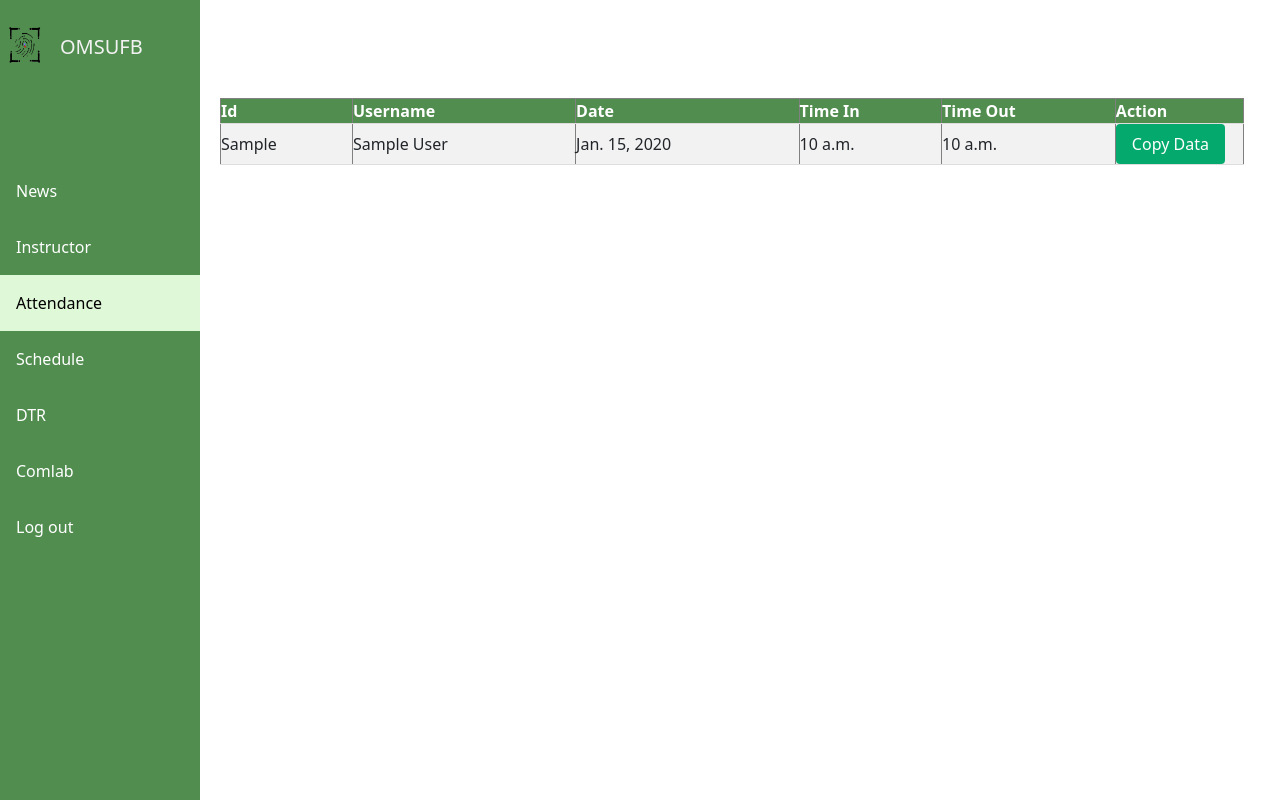
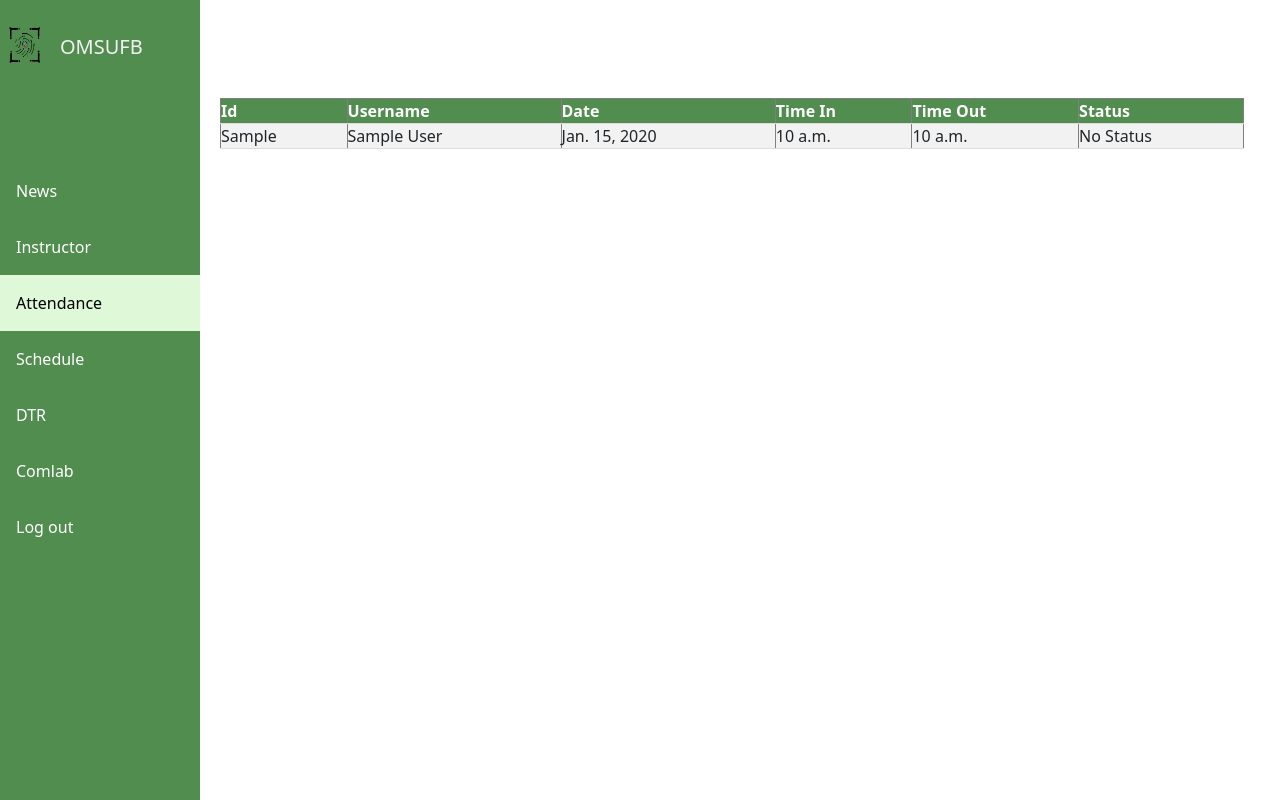
Before and after one commit to Velsariaa/instructor-attendance-sytem, a Django app: page /attendance/ in a window 1280 px wide. Run offline with Django 5.2, Linux system fonts and the light colour scheme; tables that the repository leaves empty hold one stand-in row (values such as "Sample post").

Commit message:
[New] Attendance

```diff
--- a/webapp/templates/pages/attendance.html
+++ b/webapp/templates/pages/attendance.html
@@ -38,28 +38,22 @@
             <th>Date</th>
             <th>Time In</th>
             <th>Time Out</th>
-        <th>Action</th>
+            <th>Status</th>
         </tr>
         {% for At in At %}
         <tr>
             <td>{{ At.IdNum }}</td>
             <td>{{ At.first_name }} {{ At.last_name }}</td>
             <td>{{ At.date }}</td>
+            <td>{{ At.time_in }}</td>
+            <td>{{ At.time_out }}</td>
             <td>
-         {{ At.time_in }}
-        </td>
-        <td> {{ At.time_out }}</td>
-        <td>
-            <form method="POST" action="{% url 'copy_user_data' %}">
-                {% csrf_token %}
-                <input type="hidden" name="user_id" value="{{ At.id }}">
-                <button type="submit">Copy Data</button>
-
-            </form>
+                {{ availability_data.At.first_name|default:"No Status" }} <!-- Display the status -->
             </td>
         </tr>
         {% endfor %}
     </table>
+
   </div>
 </section>
 {% endblock %}
--- a/webapp/views.py
+++ b/webapp/views.py
@@ -68,7 +68,21 @@ def attendance_page(request):
     At = Attendance.objects.all()
     Tr = TimeRecord.objects.all()
     sd = Schedule.objects.all()
-    return render(request, 'pages/attendance.html', {'At': At, 'Tr':Tr, 'sd': sd})
+
+    # Fetch all availability statuses
+    availability_data = {
+        availability.name: availability.status
+        for availability in Availability.objects.all()
+    }
+
+    # Pass the availability data to the template
+    return render(request, 'pages/attendance.html', {
+        'At': At,
+        'Tr': Tr,
+        'sd': sd,
+        'availability_data': availability_data,
+    })
+
 
 def history_page(request):
     cd = History.objects.all()
```
Also changed, not shown: media/profile_pics/IMG20250112190658.jpg (added). Lines whose indentation alone changed are shown as unchanged.
